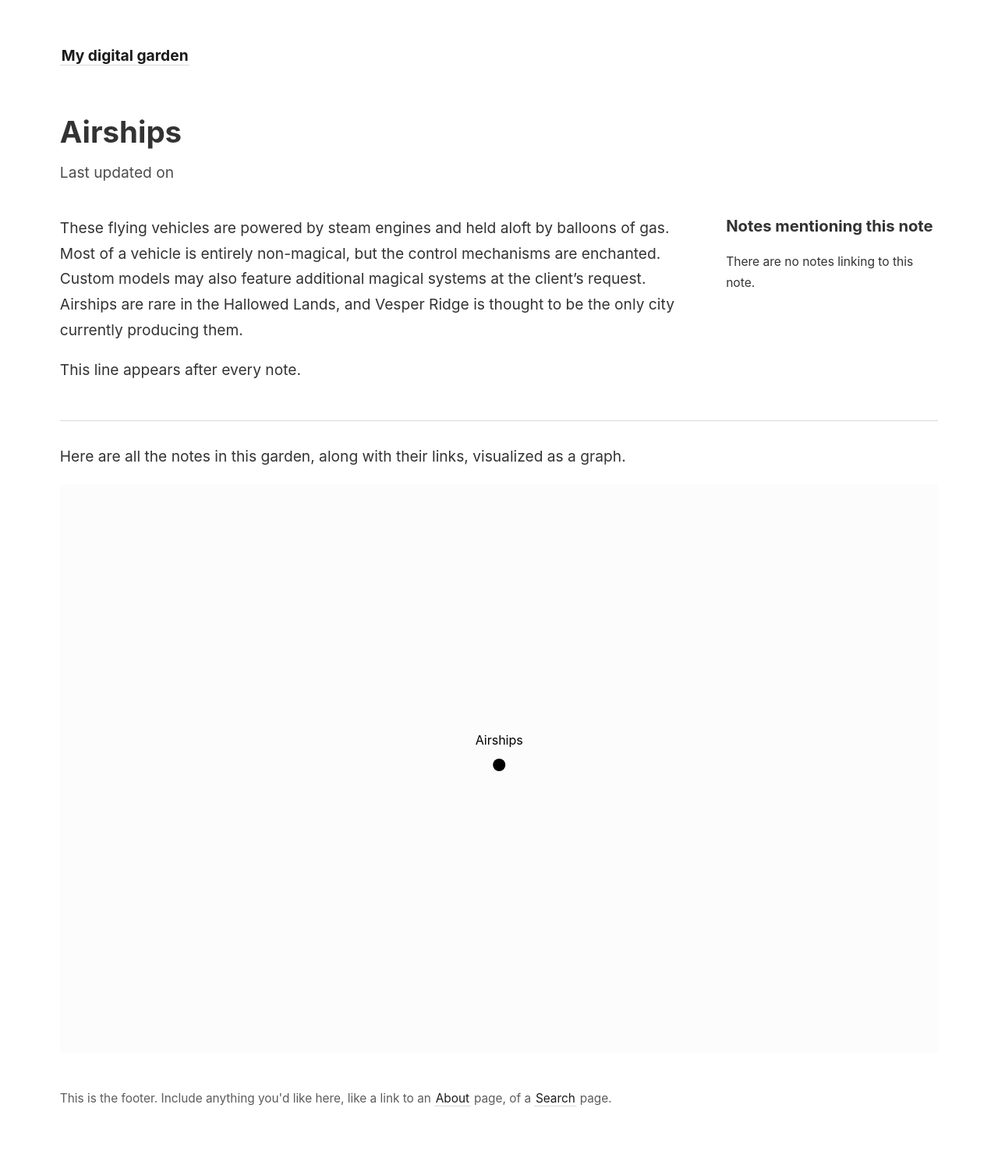
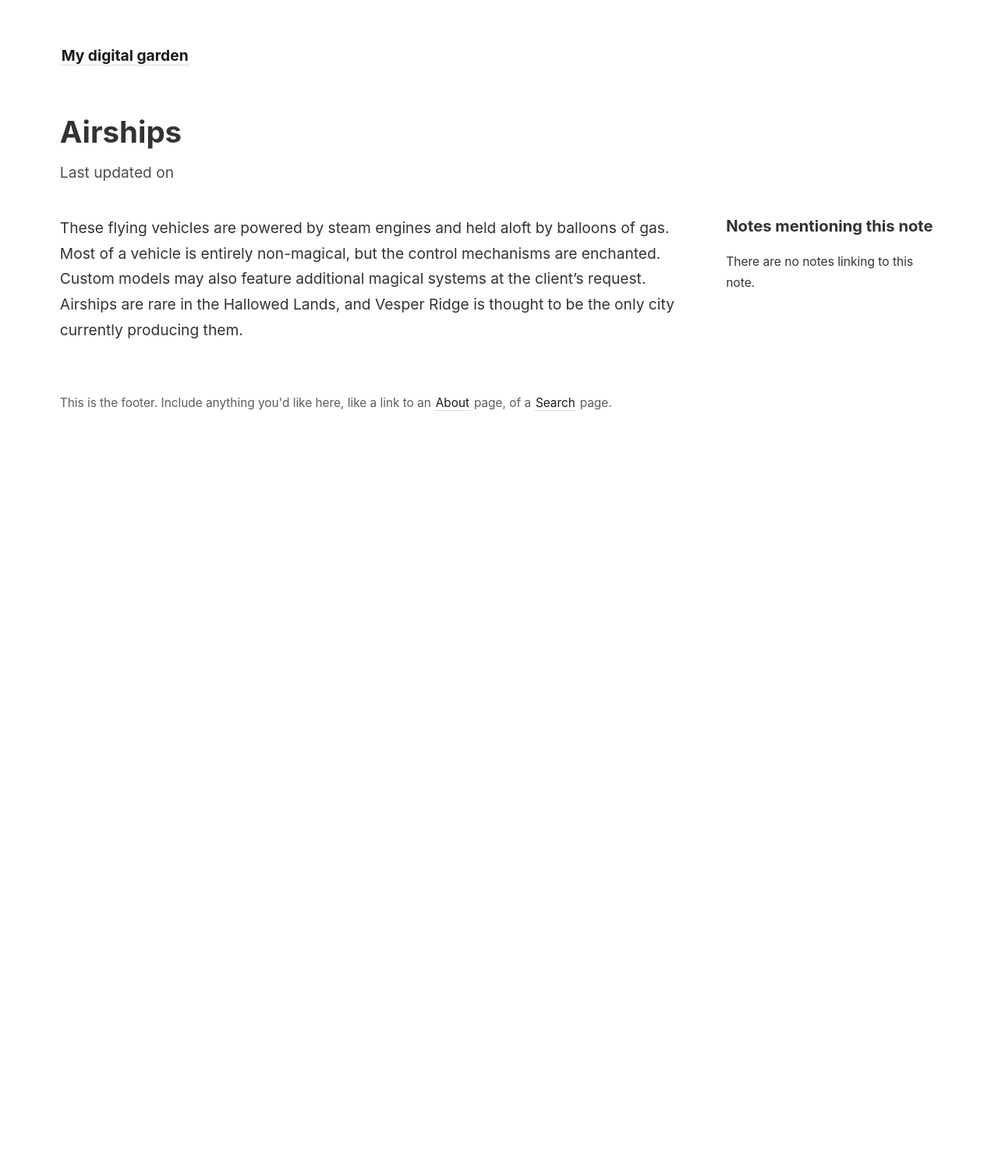
Before and after one commit to walcutt/vesper-ridge-wiki, a Jekyll site: the page built from _notes/vesper-ridge-wiki/_public/Airships.md, in a window 1280 px wide. Shown: the whole page at 78% size. Built offline with Jekyll 4.4.1, drawn with Linux system fonts in a browser that asks for light colours; after the commit the page ends 900 px from its top, so only the background shows below that.

Commit message:
Remove graph view and extra text from all pages.

```diff
--- a/_layouts/note.html
+++ b/_layouts/note.html
@@ -14,7 +14,6 @@ layout: default
   <div id="notes-entry-container">
     <content>
       {{ content }}
-      <p>This line appears after every note.</p>
     </content>
 
     <side style="font-size: 0.9em">
@@ -39,9 +38,3 @@ layout: default
     </side>
   </div>
 </article>
-
-<hr>
-
-<p>Here are all the notes in this garden, along with their links, visualized as a graph.</p>
-
-{% include notes_graph.html %}
```
